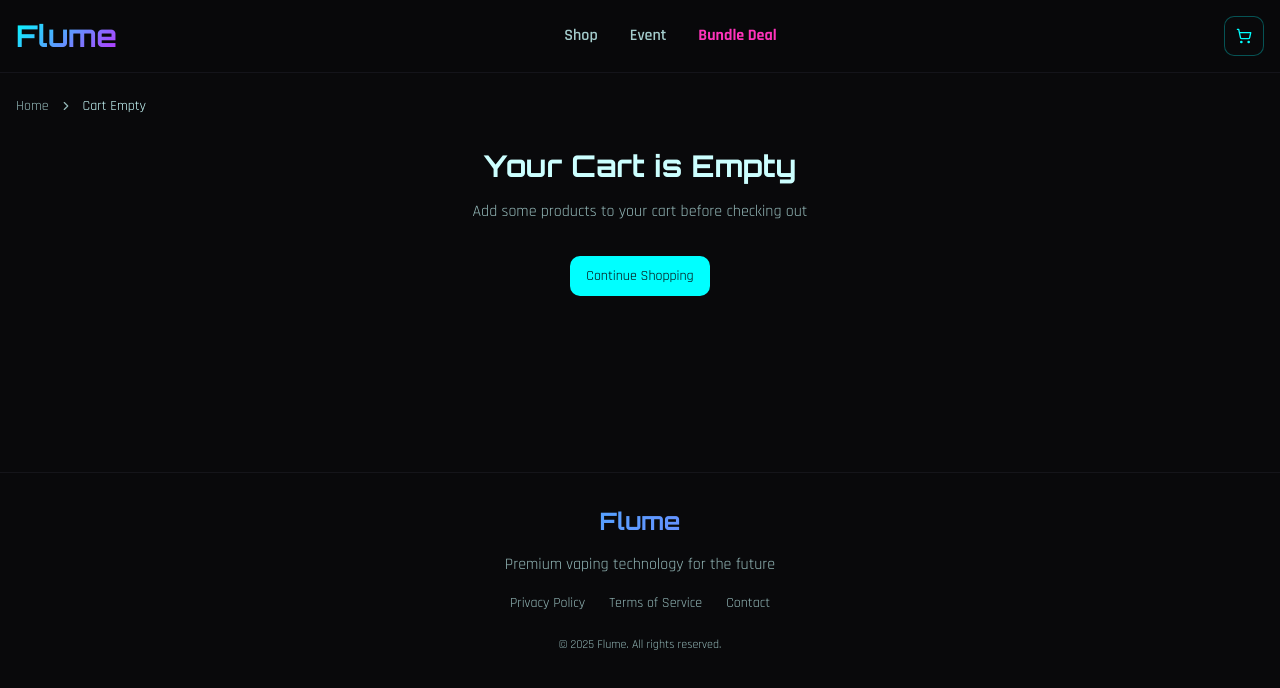
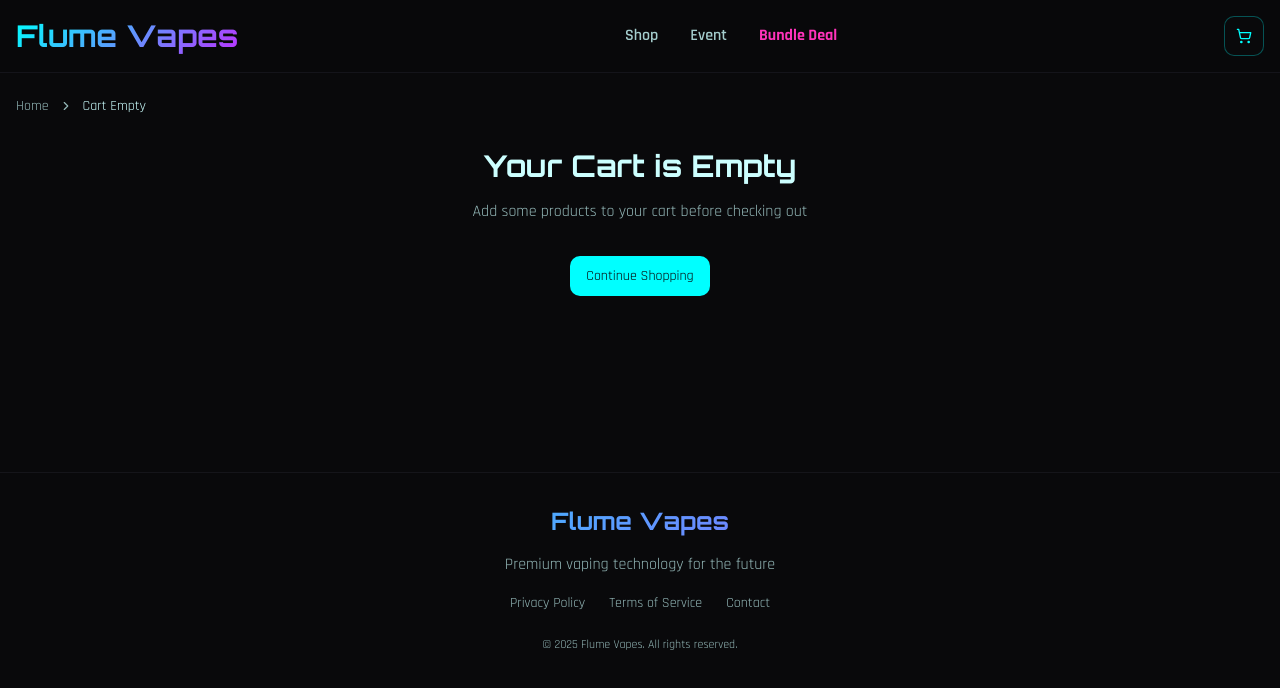
Before and after one commit to Aborgz/flume-vapes, a React (Vite) app: page /checkout in a window 1280 px wide. Shown: the top 688 px of the page. Built offline with nearby package versions, Linux system fonts and the light colour scheme; the HTML template or start-up script is replaced by a standard one.

Commit message:
Update site name and prepare for launch

```diff
--- a/index.html
+++ b/index.html
@@ -3,15 +3,15 @@
   <head>
     <meta charset="UTF-8" />
     <meta name="viewport" content="width=device-width, initial-scale=1.0" />
-    <title>Flume - Premium Vaping Technology</title>
-    <meta name="description" content="Experience next-generation vaping with Flume's premium collection of vapes, mech mods, and e-liquids. Join our exclusive vape tricking events." />
-    <meta name="author" content="Flume" />
+    <title>Flume Vapes - Premium Vaping Technology</title>
+    <meta name="description" content="Experience next-generation vaping with Flume Vapes' premium collection of vapes, mech mods, and e-liquids. Join our exclusive vape tricking events." />
+    <meta name="author" content="Flume Vapes" />
     <link rel="preconnect" href="https://fonts.googleapis.com">
     <link rel="preconnect" href="https://fonts.gstatic.com" crossorigin>
     <link href="https://fonts.googleapis.com/css2?family=Orbitron:wght@400;700;900&family=Rajdhani:wght@300;400;600;700&display=swap" rel="stylesheet">
 
-    <meta property="og:title" content="Flume - Premium Vaping Technology" />
-    <meta property="og:description" content="Experience next-generation vaping with Flume's premium collection of vapes, mech mods, and e-liquids." />
+    <meta property="og:title" content="Flume Vapes - Premium Vaping Technology" />
+    <meta property="og:description" content="Experience next-generation vaping with Flume Vapes' premium collection of vapes, mech mods, and e-liquids." />
     <meta property="og:type" content="website" />
     <meta property="og:image" content="https://lovable.dev/opengraph-image-p98pqg.png" />
 
--- a/src/components/Footer.tsx
+++ b/src/components/Footer.tsx
@@ -3,7 +3,7 @@ const Footer = () => {
     <footer className="border-t border-border/50 py-8 px-4 mt-20">
       <div className="container mx-auto text-center">
         <h3 className="text-2xl font-bold mb-4 bg-gradient-cyber bg-clip-text text-transparent font-['Orbitron']">
-          Flume
+          Flume Vapes
         </h3>
         <p className="text-muted-foreground mb-4 font-['Rajdhani']">
           Premium vaping technology for the future
@@ -14,7 +14,7 @@ const Footer = () => {
           <a href="#" className="hover:text-primary transition-colors">Contact</a>
         </div>
         <p className="text-xs text-muted-foreground mt-6 font-['Rajdhani']">
-          © 2025 Flume. All rights reserved.
+          © 2025 Flume Vapes. All rights reserved.
         </p>
       </div>
     </footer>
--- a/src/components/Header.tsx
+++ b/src/components/Header.tsx
@@ -9,7 +9,7 @@ const Header = () => {
         <div className="flex items-center justify-between">
           <Link to="/">
             <h1 className="text-2xl md:text-3xl font-bold bg-gradient-cyber bg-clip-text text-transparent font-['Orbitron'] cursor-pointer">
-              Flume
+              Flume Vapes
             </h1>
           </Link>
 
```
